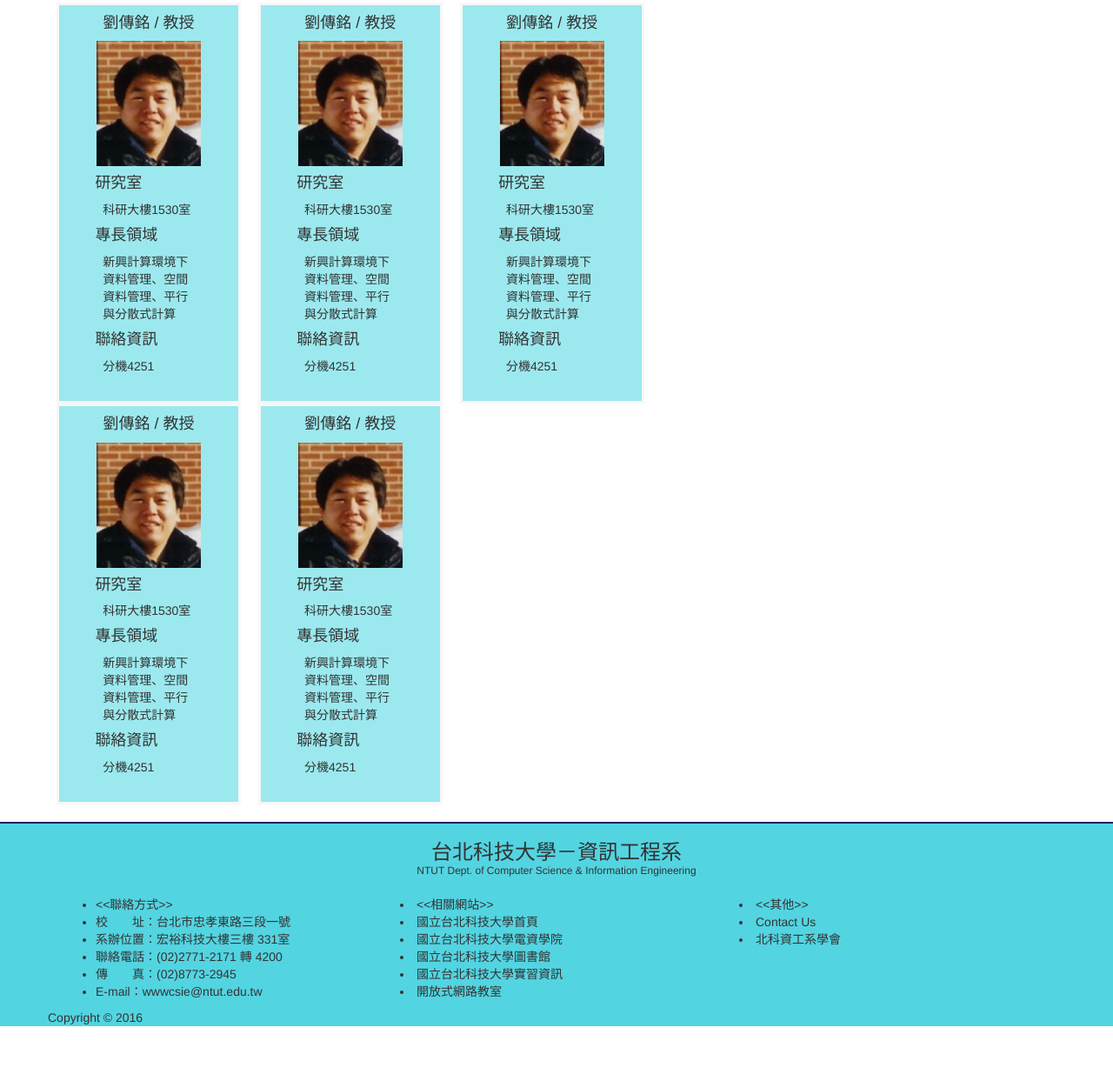
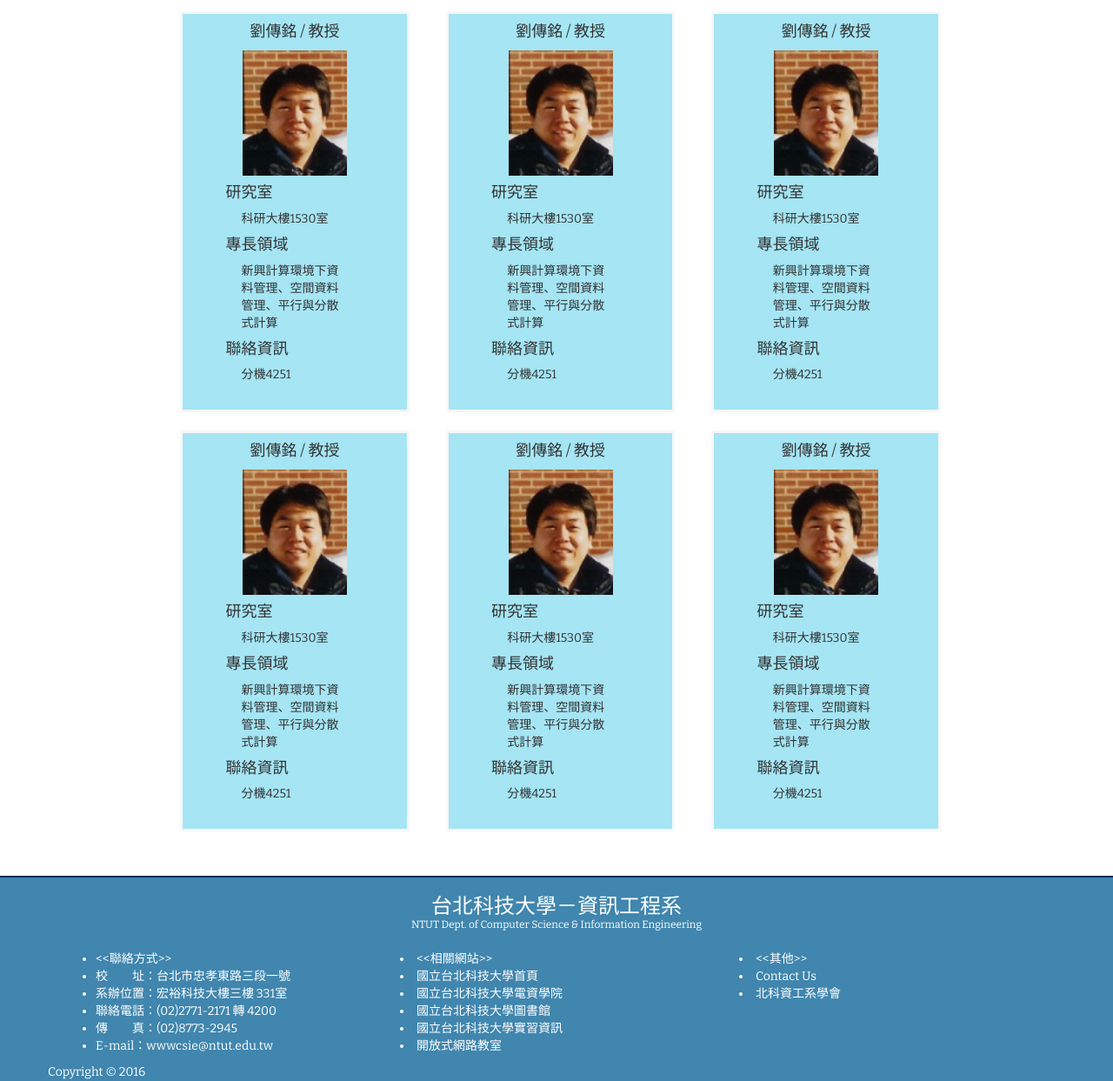
Before and after one commit to HungJenZheng/Web-Mid-term-Project, a plain HTML site: page CSIE/professor.html in a window 1280 px wide. Shown: the part 126-1369 px from the top of the page at 87% size. Before the commit the page ends 1306 px from the top, so only its background shows below. Drawn offline with nearby package versions, Linux system fonts and the light colour scheme.

Commit message:
新增得獎照片 可用main科技感那個 carousel 更新professor頁面 body跟footer的顏色

```diff
--- a/CSIE/css/style.css
+++ b/CSIE/css/style.css
@@ -1,6 +1,12 @@
 body {
   overflow-x: hidden;
 }
+
+* {
+  font-family: 'Bitter',  'Microsoft JhengHei', serif;
+
+}
+
 /* --------------------------------------
    Navbar
    -------------------------------------- */
@@ -20,9 +26,13 @@ body {
 
    .professor-card{
      box-sizing: border-box;
-     background-color: rgb(155, 233, 238);
-     margin: 0 10px;
+     background-color: rgba(118, 216, 238, 0.65);
+     margin: 1% 2%;
      border: 3px #f7f7f7 solid;
+   }
+
+   .center {
+     padding-left: 12.5%;
    }
 
    .professor-name{
@@ -40,7 +50,7 @@ body {
    }
 
    .professor-introduce p{
-     padding: 0 20%;
+     padding: 0 23%;
    }
 
 /* --------------------------------------
@@ -161,13 +171,18 @@ body {
       transform: scale(1.1,1.1);
       transform-origin: 0;
     }
+
+    /*.row-mar{
+      margin: auto;
+    }*/
     /* --------------------------------------
        Footer
        -------------------------------------- */
       footer {
         border-top: 2px solid #182A5C;
-        margin-top: 20px;
-        background-color: #53D4E1;
+        margin-top: 40px;
+        background-color: #4086AE;
+        color: white;
       }
 
       footer .header {
--- a/CSIE/professor.html
+++ b/CSIE/professor.html
@@ -6,6 +6,7 @@
   <meta http-equiv="X-UA-Compatible" content="ie=edge">
   <link rel="stylesheet" href="css/bootstrap.min.css">
   <link rel="stylesheet" href="css/style.css">
+  <link href="https://fonts.googleapis.com/css?family=Bitter" rel="stylesheet">
   <title>CSIE</title>
 </head>
   <body>
@@ -18,7 +19,7 @@
             <span class="icon-bar"></span>
             <span class="icon-bar"></span>
           </button>
-          <a class="navbar-brand" href="#">
+          <a class="navbar-brand" href="index.html">
             <img src="images/logo.png" alt="CSIE" class="logo">
           </a>
         </div><!-- navbar header -->
@@ -58,8 +59,8 @@
           <span class="white">____</span>
           <h2><a href="#">教學師資</a></h2>
         </div>
-        <div class="row col-lg-9">
-          <div class="professor-card col-lg-3 col-md-4 col-sm-6">
+        <div class="row center">
+          <div class="professor-card col-lg-3 col-md-6 col-sm-12">
             <div class="professor-name">劉傳銘 / 教授</div>
             <div class="professor-name"><img src="./images/professor.jpg" alt="professor"></div>
             <div class="professor-introduce">
@@ -73,7 +74,7 @@
             <img src="" alt="">
             <img src="" alt="">
           </div>
-          <div class="professor-card col-lg-3 col-md-3 col-sm-2">
+          <div class="professor-card col-lg-3 col-md-6 col-sm-12">
             <div class="professor-name">劉傳銘 / 教授</div>
             <div class="professor-name"><img src="./images/professor.jpg" alt="professor"></div>
             <div class="professor-introduce">
@@ -87,7 +88,7 @@
             <img src="" alt="">
             <img src="" alt="">
           </div>
-          <div class="professor-card col-lg-3 col-md-3 col-sm-2">
+          <div class="professor-card col-lg-3 col-md-6 col-sm-12">
             <div class="professor-name">劉傳銘 / 教授</div>
             <div class="professor-name"><img src="./images/professor.jpg" alt="professor"></div>
             <div class="professor-introduce">
@@ -101,7 +102,7 @@
             <img src="" alt="">
             <img src="" alt="">
           </div>
-          <div class="professor-card col-lg-3 col-md-3 col-sm-2">
+          <div class="professor-card col-lg-3 col-md-6 col-sm-12">
             <div class="professor-name">劉傳銘 / 教授</div>
             <div class="professor-name"><img src="./images/professor.jpg" alt="professor"></div>
             <div class="professor-introduce">
@@ -115,7 +116,21 @@
             <img src="" alt="">
             <img src="" alt="">
           </div>
-          <div class="professor-card col-lg-3 col-md-3 col-sm-2">
+          <div class="professor-card col-lg-3 col-md-6 col-sm-12">
+            <div class="professor-name">劉傳銘 / 教授</div>
+            <div class="professor-name"><img src="./images/professor.jpg" alt="professor"></div>
+            <div class="professor-introduce">
+              <h4>研究室</h4>
+              <p>科研大樓1530室</p>
+              <h4>專長領域</h4>
+              <p>新興計算環境下資料管理、空間資料管理、平行與分散式計算</p>
+              <h4>聯絡資訊</h4>
+              <p>分機4251</p>
+            </div>
+            <img src="" alt="">
+            <img src="" alt="">
+          </div>
+          <div class="professor-card col-lg-3 col-md-6 col-sm-12">
             <div class="professor-name">劉傳銘 / 教授</div>
             <div class="professor-name"><img src="./images/professor.jpg" alt="professor"></div>
             <div class="professor-introduce">
```
Also changed, not shown: CSIE/images/carousel-award_2.JPG (added), photo/20151216_1_1.JPG (added), 2 other files.
